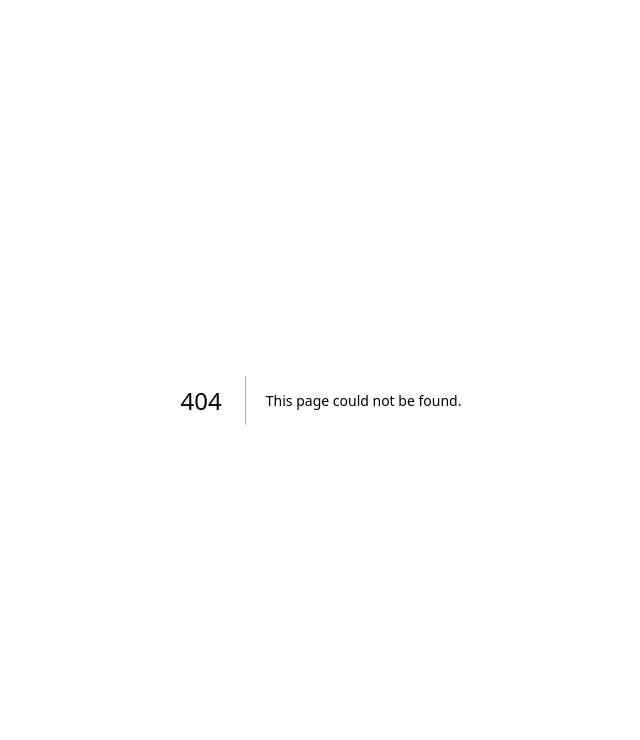
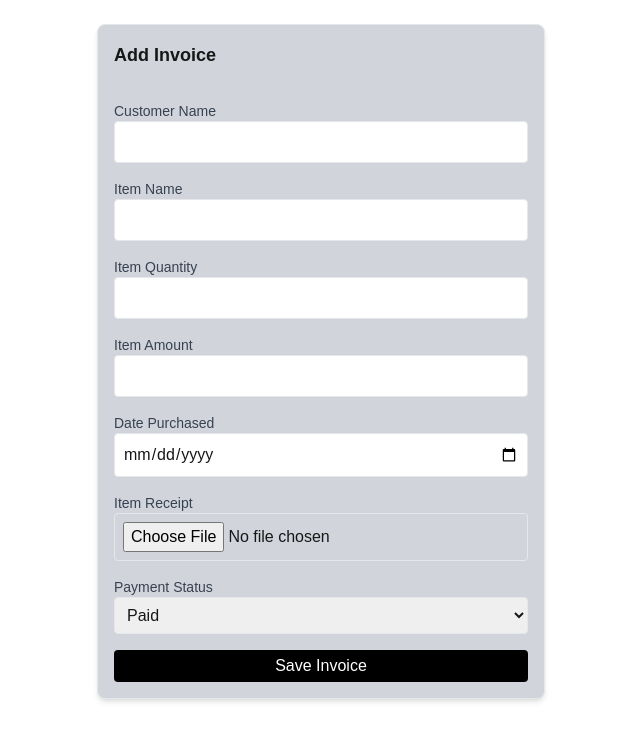
Before and after one commit to RicRemijus/sales-invoice-management, a Next.js app: page /invoice/create in a window 1280 px wide. Before the commit this address had no page. Shown: the top 740 px of the page, without its empty margins (319-959 px from the left). Built offline with nearby package versions, Linux system fonts and the light colour scheme.

Commit message:
Implemented Invoice Creation Form

```diff
--- /dev/null
+++ b/app/invoice/create/page.js
@@ -0,0 +1,84 @@
+"use client";
+import React,{useState} from 'react'
+import { useRouter } from 'next/navigation';
+
+
+const AddInvoiceForm = () => {
+    const [customerName, setCustomerName] = useState('');
+    const [itemName, setItemName] = useState('');
+    const [itemQuantity, setItemQuantity] = useState('');
+    const [itemAmount, setItemAmount] = useState('');
+    const [datePurchased, setDatePurchased] = useState('');
+    const [paymentStatus, setPaymentStatus] = useState('Paid');
+    const [itemReceipt, setItemReceipt] = useState(null);
+
+    const router = useRouter();
+
+    const handleFileChange = (e) =>{
+        const file = e.target.files[0]
+        if(file){
+            const reader = new FileReader();
+            reader.onload = () =>{
+            setItemReceipt(reader.result); //save as a base64 string
+            };
+            reader.readAsDataURL(file); //read file as a data url
+        }
+    };
+
+    const handleSubmit = (e) => {
+        e.preventDefault();
+
+        const invoice = {
+            customerName, itemName, itemQuantity, itemAmount, datePurchased, paymentStatus,
+            itemReceipt: itemReceipt,
+        };
+
+        //save invoice to localstorage
+        const existingInvoices = JSON.parse(localStorage.getItem('invoices')) || [];
+        existingInvoices.push(invoice);
+        localStorage.setItem('invoices', JSON.stringify(existingInvoices));
+
+        router.push('/');
+    };
+
+
+  return (
+    <form onSubmit={handleSubmit} className='max-w-md mx-auto p-4 flex flex-col space-y-4 mt-6 border bg-gray-300 rounded-lg shadow-md'>
+        <h2 className="text-lg font-bold mb-4">Add Invoice</h2>
+        <div className="mb-1">
+            <label htmlFor="" className='block text-sm font-medium text-gray-700'>Customer Name</label>
+            <input type="text" value={customerName} onChange={(e) => setCustomerName(e.target.value)} className='w-full p-2 border rounded' required />
+        </div>
+        <div className="mb-1">
+            <label htmlFor="" className='block text-sm font-medium text-gray-700'>Item Name</label>
+            <input type="text" value={itemName} onChange={(e) => setItemName(e.target.value)} className='w-full p-2 border rounded' required />
+        </div>
+        <div className="mb-1">
+            <label htmlFor="" className='block text-sm font-medium text-gray-700'>Item Quantity</label>
+            <input type="number" value={itemQuantity} onChange={(e) => setItemQuantity(e.target.value)} className='w-full p-2 border rounded' required />
+        </div>
+        <div className="mb-1">
+            <label htmlFor="" className='block text-sm font-medium text-gray-700'>Item Amount</label>
+            <input type="number" value={itemAmount} onChange={(e) => setItemAmount(e.target.value)} className='w-full p-2 border rounded' required />
+        </div>
+        <div className="mb-1">
+            <label htmlFor="" className='block text-sm font-medium text-gray-700'>Date Purchased</label>
+            <input type="date" value={datePurchased} onChange={(e) => setDatePurchased(e.target.value)} className='w-full p-2 border rounded' required />
+        </div>
+        <div className="mb-1">
+            <label htmlFor="" className='block text-sm font-medium text-gray-700'>Item Receipt</label>
+            <input type="file" accept='image/png, image/jpeg, application/pdf' onChange={handleFileChange} className='w-full p-2 border rounded' required />
+        </div>
+        <div className="mb-3">
+            <label htmlFor="" className='block text-sm font-medium text-gray-700'>Payment Status</label>
+            <select value={paymentStatus} onChange={(e) => setPaymentStatus(e.target.value)} className='w-full p-2 border rounded'>
+                <option value="Paid">Paid</option>
+                <option value="Unpaid">Unpaid</option>
+            </select>
+        </div>
+        <button type="submit" className='bg-black text-white w-full rounded py-1 px-3'>Save Invoice</button>
+    </form>
+  )
+}
+
+export default AddInvoiceForm;
```
